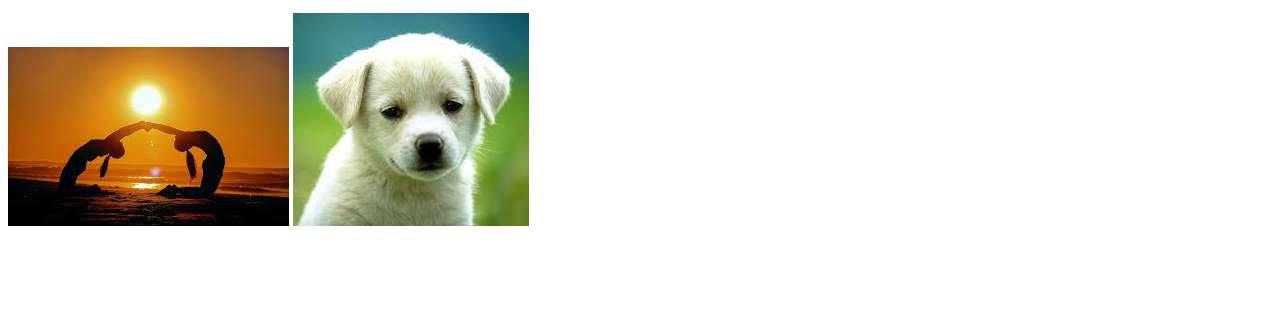
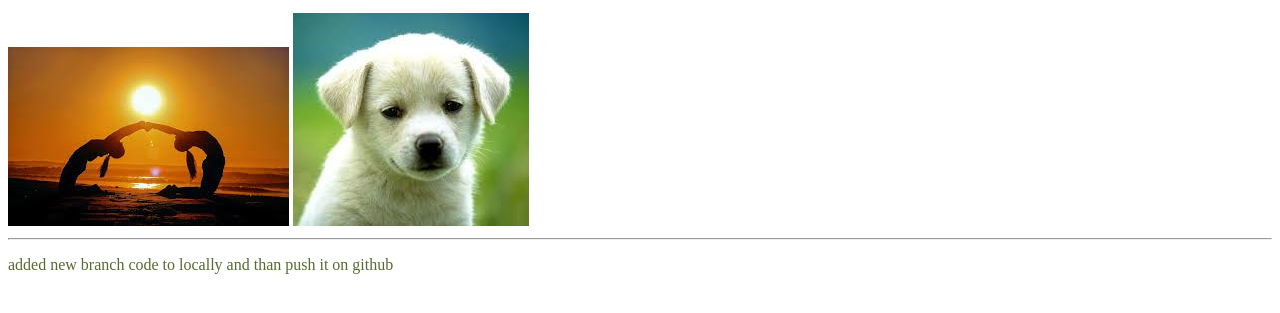
Before and after one commit to MdAbdulKayumKhan/my-second-repo, a plain HTML site: page index.html in a window 1280 px wide. Shown: the part 101-414 px from the top of the page. Drawn offline with Linux system fonts and the light colour scheme.

Commit message:
sub-branch commit it

```diff
--- a/index.html
+++ b/index.html
@@ -12,6 +12,9 @@
     <p>My projject work start from july</p>
     <img src="download.jpg" alt="">
     <img src="images.jpg" alt="">
+    <hr>
+    <p>added new branch code to locally and than push it on github
+    </p>
 
 
 </body>
```
